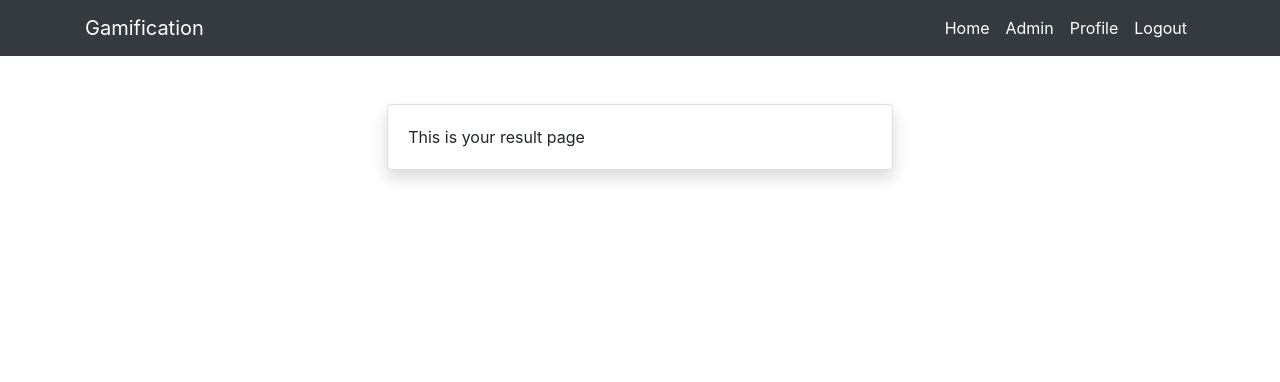
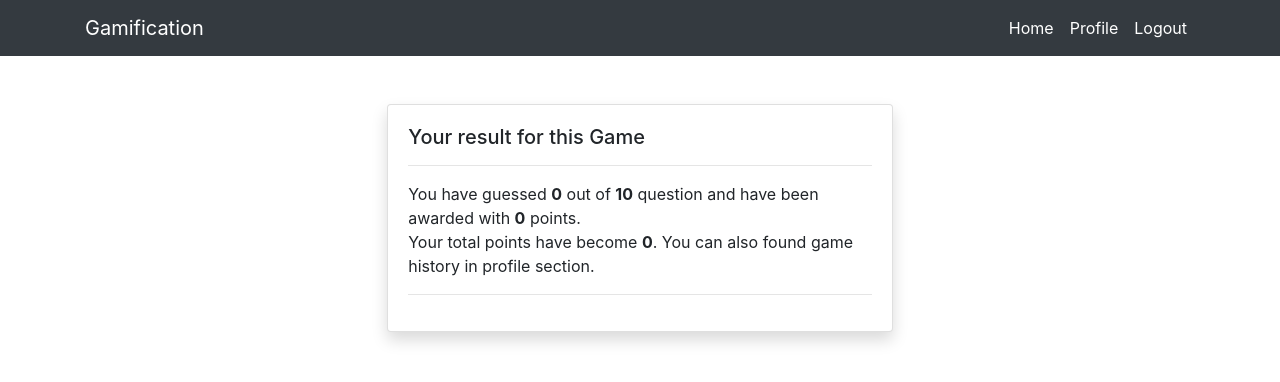
Before and after one commit to ccir41/gamification, a Django app: page /result/37/ in a window 1280 px wide. Shown: the top 382 px of the page. Run offline with Django 4.2, Linux system fonts and the light colour scheme; a user stored in the database is signed in; data comes from the database, SQL or seed files in the repository; both versions use the stored data as it was after the commit; some libraries are stand-ins or nearby versions.

Commit message:
added final result page after calculating points

```diff
--- a/core/views.py
+++ b/core/views.py
@@ -1,6 +1,7 @@
 import random
 import json
 
+from django.conf import settings
 from django.shortcuts import render
 from django.http import HttpResponse, HttpResponseRedirect
 from django.contrib.auth.decorators import login_required
@@ -13,7 +14,6 @@ from django.views import View
 
 from user.models import UserCategoryChoice
 from game.models import Product, ProductCategoryChoice, UserResponse
-
 
 
 class HomeView(LoginRequiredMixin, View):
@@ -70,4 +70,33 @@ def take_quiz(request, quiz_id):
 
 @login_required
 def result_page(request, quiz_id):
-    return render(request, 'result.html', {})
+    game_points = 0
+    correct_guess = 0
+    user_guess = None
+    price_margin = settings.PRICE_MARGIN
+    point = settings.POINT
+    user_response = UserResponse.objects.filter(id=quiz_id).first()
+    user_points = user_response.user.user_profile.points
+    response = user_response.response
+    questions = user_response.question.all()
+
+    if user_response.points_calculated is False:
+        for question in questions:
+            question_id = question.id
+            price = float(question.price)
+            LR = price - price * price_margin/100
+            HR = price + price * price_margin/100
+            try:
+                user_guess = float(response[f"{question_id}"])
+            except:
+                pass
+            if user_guess:
+                if user_guess >= LR and user_guess <= HR:
+                    user_points = user_points + point
+                    game_points = game_points + point
+                    correct_guess = correct_guess + 1
+    user_response.user.user_profile.points = user_points
+    user_response.user.user_profile.save()
+    user_response.points_calculated = True
+    user_response.save()
+    return render(request, 'result.html', {'game_points': game_points, 'total_points': user_points, 'correct_guess': correct_guess})
--- a/game/models.py
+++ b/game/models.py
@@ -53,6 +53,7 @@ class UserResponse(TimeStampModel):
         blank=True,
         default=dict
     )
+    points_calculated = models.BooleanField(default=False)
 
     def __str__(self):
         return self.user.email
--- a/gamification/settings.py
+++ b/gamification/settings.py
@@ -145,3 +145,6 @@ DEFAULT_AUTO_FIELD = 'django.db.models.BigAutoField'
 
 LOGIN_URL = 'user:login'
 LOGOUT_URL = 'user:logout'
+
+PRICE_MARGIN = 5
+POINT = 100
--- a/templates/header.html
+++ b/templates/header.html
@@ -11,11 +11,6 @@
                     <li class="nav-item">
                         <a class="nav-link" href="{% url 'core:home' %}">Home</a>
                     </li>
-                    {% if request.user.is_superuser %}
-                        <li class="nav-item">
-                            <a class="nav-link" href="#">Admin</a>
-                        </li>
-                    {% endif %}
                     {% if request.user.is_authenticated %}
                         <li class="nav-item">
                             <a class="nav-link" href="#">Profile</a>
--- a/templates/result.html
+++ b/templates/result.html
@@ -6,7 +6,13 @@
         <div class="offset-md-2 col-md-8">
             <div class="card shadow">
                 <div class="card-body">
-                    This is your result page
+                    <h5 class="card-title">Your result for this Game</h5>
+                    <hr/>
+                    <p>
+                        You have guessed <strong>{{correct_guess}}</strong> out of <strong>10</strong> question and have been awarded with <strong>{{game_points}}</strong> points.<br/>
+                        Your total points have become <strong>{{total_points}}</strong>. You can also found game history in profile section.
+                    </p>
+                    <hr/>
                 </div>
             </div>
         </div>
--- a/user/models.py
+++ b/user/models.py
@@ -33,6 +33,7 @@ class UserProfile(TimeStampModel):
         on_delete=models.CASCADE,
         related_name='user_profile'
     )
+    points = models.PositiveIntegerField(default=0)
 
     def __str__(self):
         return self.user.email
--- a/user/views.py
+++ b/user/views.py
@@ -1,11 +1,13 @@
 from django.shortcuts import render, redirect
 from django.contrib import messages
+from django.views.decorators.csrf import csrf_exempt
 from django.contrib.auth import login, logout, authenticate
 from django.contrib.auth.decorators import login_required
 
 from .forms import SignInForm, SignUpForm
 
 
+@csrf_exempt
 def signup(request):
     if request.method == 'POST':
         form = SignUpForm(request.POST)
@@ -22,6 +24,7 @@ def signup(request):
     return render(request, 'user/signup.html', {'form': form})
 
 
+@csrf_exempt
 def login_request(request):
     if request.method == "POST":
         form = SignInForm(request.POST)
```
Also changed, not shown: product.json (added, +1 -0 lines), response.json (added, +1 -0 lines), templates/index.html (+20 -1 lines), user.json (added, +1 -0 lines), db.sqlite3, game/migrations/0006_userresponse_points_calculated.py (added), user/migrations/0002_userprofile_points.py (added).
